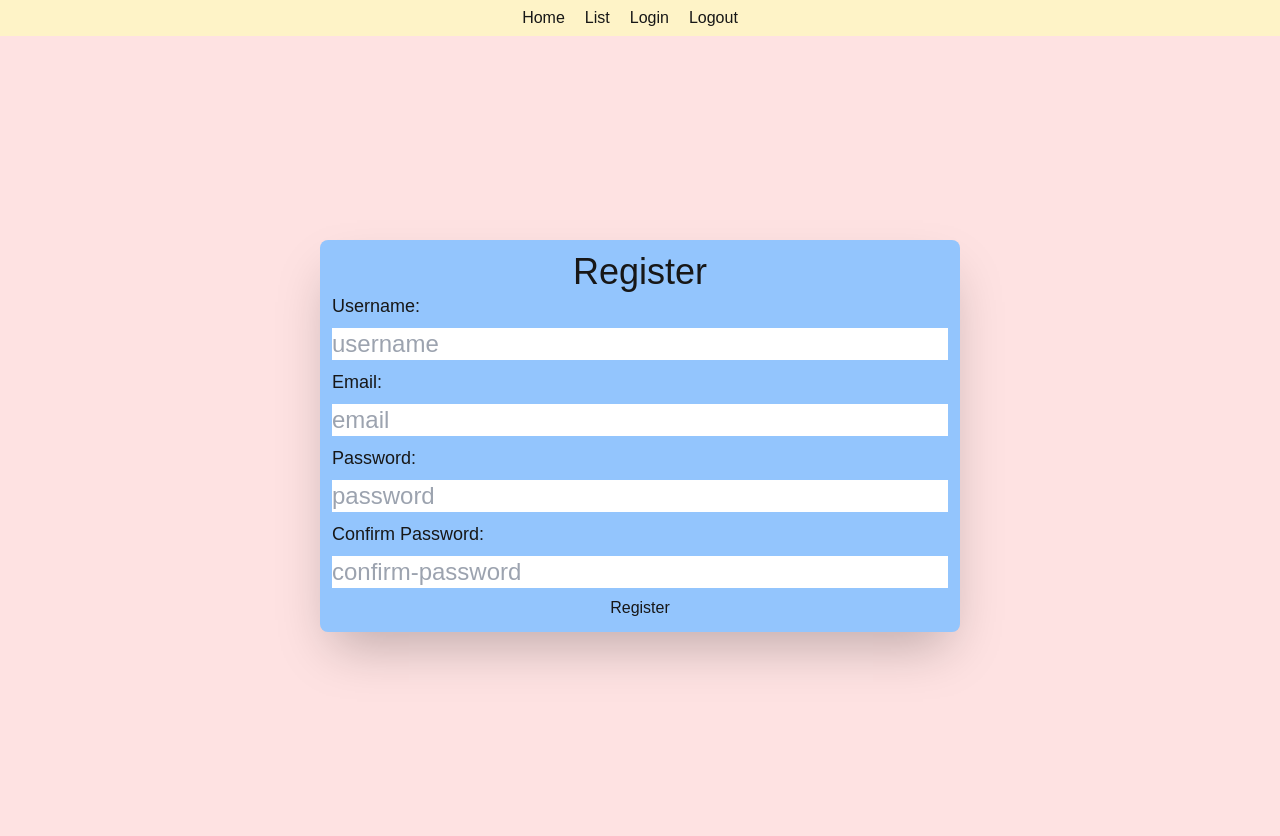
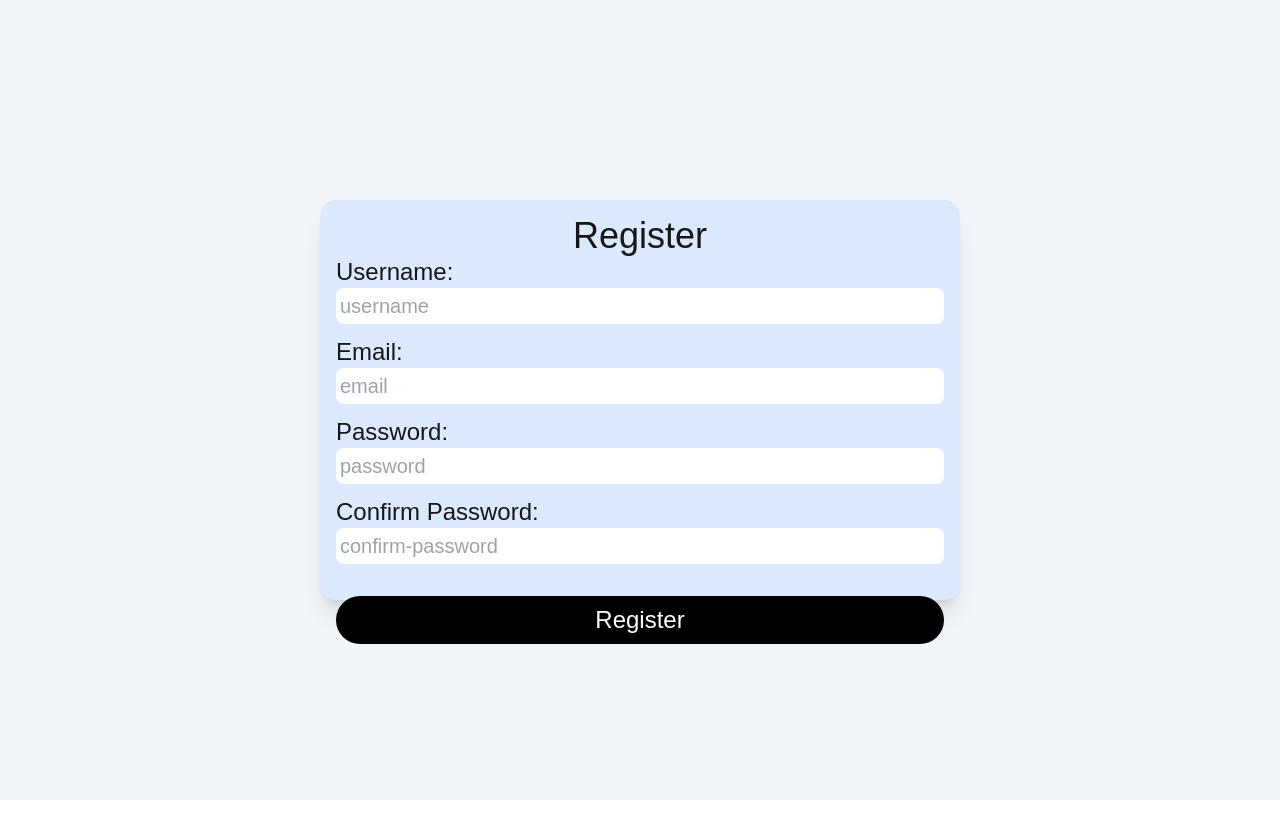
Before and after one commit to danny8823/todo-app, a Next.js app: page /register in a window 1280 px wide. After the commit the page ends 800 px from the top, so only its background shows below. Built offline with nearby package versions, Linux system fonts and the light colour scheme.

Commit message:
Redesigned register form

```diff
--- a/app/register/layout.js
+++ /dev/null
@@ -1,15 +0,0 @@
-export default function RegisterLayout({
-    children,
-}) {
-    return (
-        <div>
-            <nav class = 'w-100 bg-amber-100 h-9 m-0 flex justify-center items-center'>
-                <a class = 'mr-5'>Home</a>
-                <a class = 'mr-5'>List</a>
-                <a class = 'mr-5'>Login</a>
-                <a class = 'mr-5'>Logout</a>
-            </nav>
-            {children}
-        </div>
-    )
-}
--- a/app/register/page.js
+++ b/app/register/page.js
@@ -1,38 +1,39 @@
+'use client'
 
 export default function Register(){
     return (
-        <div class = 'bg-red-100 h-svh flex justify-center items-center'>
-            <form class = 'bg-blue-300 flex flex-col w-3/6 p-3 rounded-lg shadow-2xl'>
+        <div className = 'flex flex-col items-center justify-center w-full h-screen bg-slate-100'>
+            <form className = 'bg-blue-100 w-3/6 h-3/6 p-4 rounded-2xl shadow-xl'>
                 <h1 className = 'text-center text-4xl'>Register</h1>
                 <label
-                    className = 'mb-2 text-lg'>
+                    className = 'text-2xl'>
                     Username:
                 </label>
                 <input
-                    className = 'w-full mb-2 text-2xl'
+                    className = 'w-full mb-3 text-xl p-1 rounded-lg'
                     placeholder = 'username'
                 />
                 <label
-                    className = 'mb-2 text-lg'>
+                    className = 'text-2xl'>
                     Email:
                 </label>
                 <input
-                    className = 'w-full mb-2 text-2xl'
+                    className = 'w-full mb-3 text-xl p-1 rounded-lg'
                     placeholder = 'email'
                 />
                 <label
-                    className = 'mb-2 text-lg'>Password:</label>
+                    className = 'text-2xl'>Password:</label>
                 <input
-                    class = 'w-full mb-2 text-2xl'
+                    className = 'w-full mb-3 text-xl p-1 rounded-lg'
                     placeholder = 'password'
                 />
                 <label
-                    className = 'mb-2 text-lg'>Confirm Password:</label>
+                    className = 'text-2xl'>Confirm Password:</label>
                 <input
-                    className = 'w-full mb-2 text-2xl'
+                    className = 'w-full mb-3 text-xl p-1 rounded-lg'
                     placeholder = 'confirm-password'
                 />
-                <button>Register</button>
+                <button className = 'bg-black text-white mt-5 w-full p-2 rounded-full text-2xl' >Register</button>
             </form>
         </div>
     )
```
